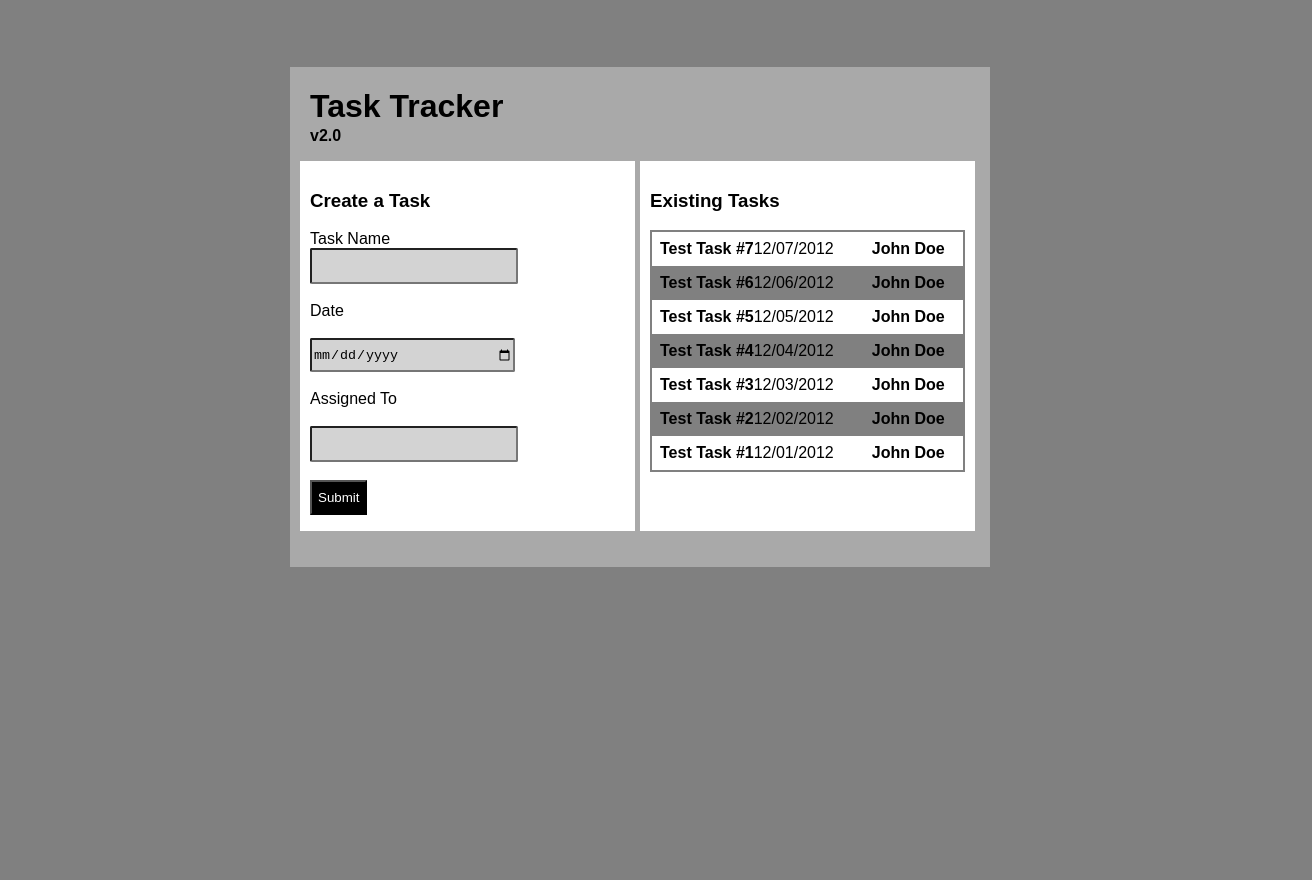
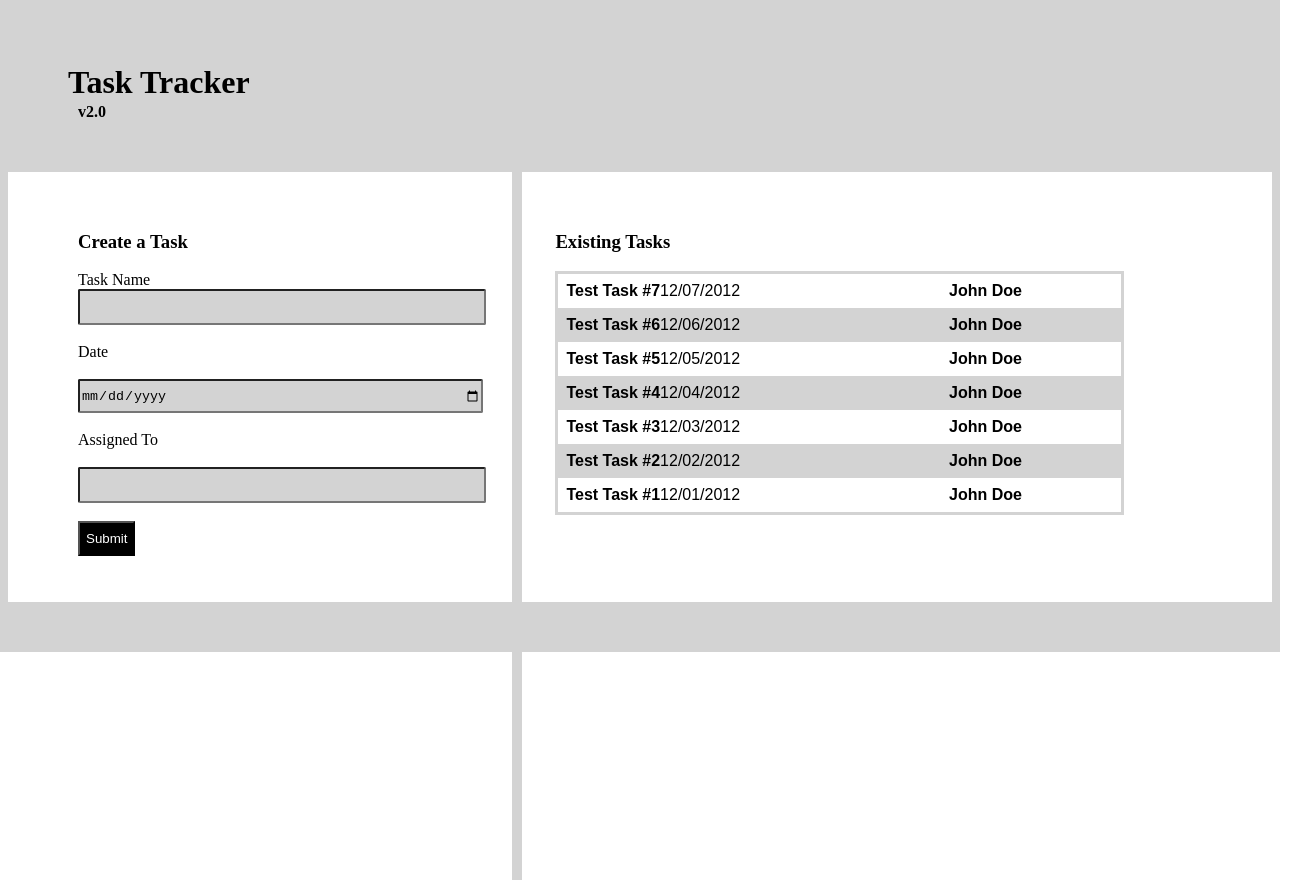
Before and after one commit to sunita10/ASS, a plain HTML site: page index.html in a window 1280 px wide. Shown: the whole page, 1312 px wide, since content can reach past the window. Before the commit the page ends 800 px from the top, so only its background shows below. Drawn offline with nearby package versions, Linux system fonts and the light colour scheme.

Commit message:
Assignment Jquery and CSS1

```diff
--- a/css-interview.css
+++ b/css-interview.css
@@ -1,61 +1,52 @@
 body{
 	margin: 0;
-	background-color: grey;
+	border-style: outset;
+	border: 8px solid lightgray;
+	border-bottom: 50px solid lightgrey;
 }
 .container{
-		background-color: darkgrey;
-		width:700px;
-		height:500px;
-		/*padding-left: 100px;*/
-		margin:auto;
-		border: 3px solid grey;
-		margin-top: 5%;
-		font-family: Arial;
-
-
-
+	width: 100%;
+	margin: 40px;
+	height : 350px;
 }
-	.wrapper{
-		width: 100%;
-		padding-left: 10px;
-		height : 300px;
-		/*border : 3px solid black;*/
-
+header{
+	 background-color: lightgrey;
+	 margin: auto;
+	 padding: 35px;
+	 padding-left: 60px;
 }
-	/*.hh{
-		 background-color: lightgrey;
-		 height: 25px;
-	}*/
-
 .first{
+	position: relative;
+	background-color: white;
+	margin: auto;
+	width: 35%;
+	height:350px;
+	float: left;
+	overflow: hidden;
+	padding-left: 30px;
+}
+.line {
+	position:absolute;
+	left:40%;
+	top:10%;
+	bottom: 10%;
+	border-left:10px solid lightgray;
+	height:100%;
+	max-height: inherit;
+}
+.second{
+	position: relative;
 	background-color: white;
 	width: 45%;
 	height:350px;
 	float: left;
-		overflow: hidden;
-		padding-left: 2%;
-		padding:10px;
-
-
-	}
-	.second{
-		background-color: white;
-		width: 45%;
-		height:350px;
-		float: left;
-		padding:10px;
+	padding-left:30px;
 	overflow: hidden;
 	margin-left: 5px;
-/*		border: 3px solid lightgrey;
-*/	}
-	.clearfix{
-		clear: both;
-	}
-	header{
-		padding-left: 20px;
 }
 p{
 	margin-top: -20px;
+	padding-left: 10px;
 }
 button{
 	background-color: black;
@@ -64,13 +55,13 @@ body{
 }
 .inp{
 	background-color: lightgrey;
-		width: 200px;
+	width: 400px;
 	height: 30px;
 	border-radius: 2px;
 }
 table {
     border-collapse: collapse;
-    border:2px solid grey;
+    border:3px solid lightgrey;
     width: 100%;
     color: black;
     font-family: arial,sans-serif;
@@ -81,4 +72,4 @@ th, td {
     padding: 8px;
 }
 
-tr:nth-child(even){background-color: grey}
+tr:nth-child(even){background-color: lightgrey}
--- a/index.html
+++ b/index.html
@@ -5,14 +5,12 @@
 	    <link rel="stylesheet" href="css-interview.css" type="text/css">
 </head>
 <body>
-	<div class="container">
-		<div class="hh">
-	<header>
+    <header>
 		<h1> Task Tracker</h1>
 		<p><b>v2.0</b></p>
-	</header></div><!--hh div-->
-	<div class="clearfix"></div>
-	<div class="wrapper">
+	</header>
+
+	<div class="container">
 		<div class="first">
 			<h3>Create a Task</h3>
 			<form>
@@ -26,20 +24,15 @@
 
 			</form>
 		</div><!--first div-->
-		<!-- <div class="clearfix"></div> -->
+		<div class="line">
+		</div>
 		<div class="second">
 			<h3>Existing Tasks</h3>
 			<table>
 			</table>
 		</div><!--second div-->
-<div class="clearfix"></div>
-
-</div><!--div wrapper-->
-<div class="clearfix"></div>
-</div>
-	<script type = "text/javascript"
-			src = "http://ajax.googleapis.com/ajax/libs/jquery/2.1.3/jquery.min.js"></script>
-	<script type = "text/javascript"
-			src = "task.js"></script>
+	</div><!--div wrapper-->
+	<script type = "text/javascript" src = "http://ajax.googleapis.com/ajax/libs/jquery/2.1.3/jquery.min.js"></script>
+	<script type = "text/javascript" src = "task.js"></script>
 </body>
 </html>
--- a/task.js
+++ b/task.js
@@ -11,7 +11,9 @@ function showError(error) {
 }
 
 function saveItemTable(task) {
-    var dataItem = '<tr><td><b>' + task.name + '</b>' + task.date + '</td><td><b>' + task.assigned + '</b></td></tr>';
+    var formdate =task.date.split('-');
+    formdate = formdate[1]+'/'+formdate[2]+'/'+formdate[0];
+    var dataItem = '<tr><td><b>' + task.name + '</b> ' + formdate + '</td><td><b>' + task.assigned + '</b></td></tr>';
     $("table").prepend(dataItem);
 }
 function saveError(error) {
@@ -33,6 +35,7 @@ $("form").submit(function (e) {
         success: saveItemTable(task),
         error: saveError
     });
+    this.reset();
 });
 
 
```
Lines whose indentation alone changed are shown as unchanged.
